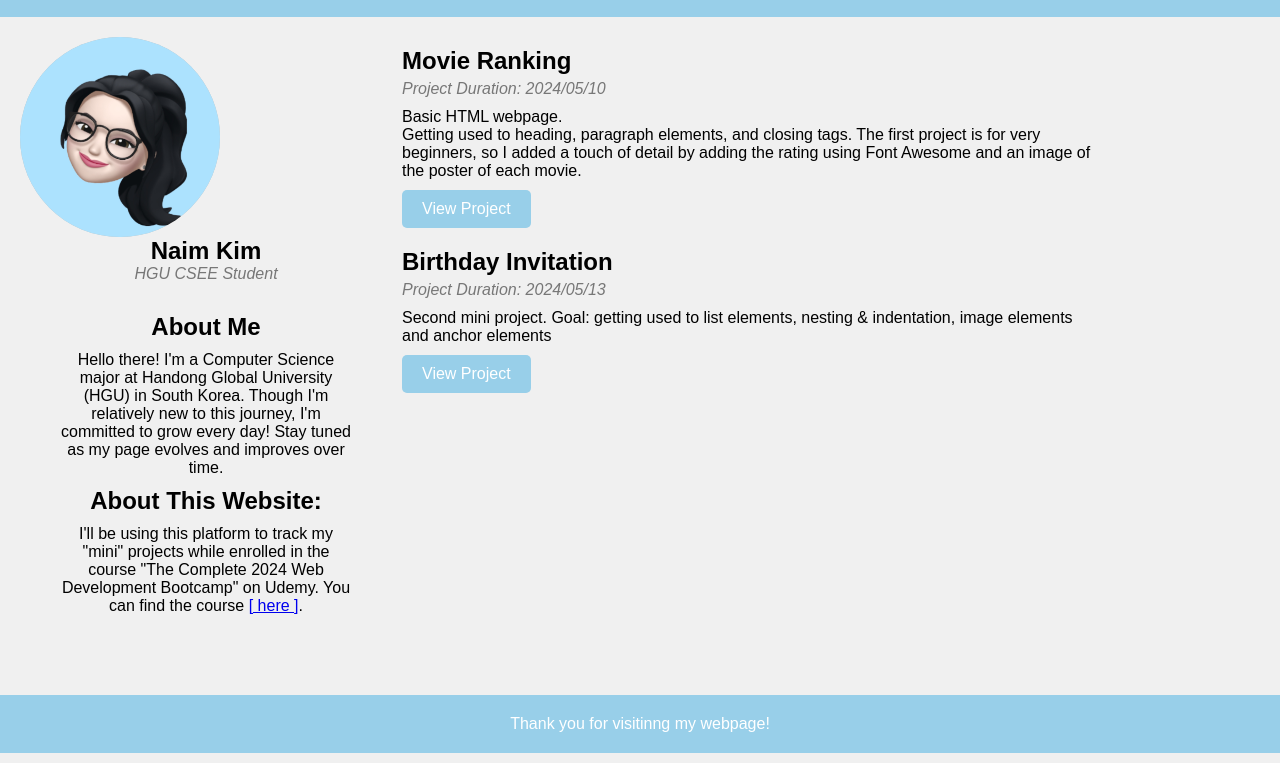
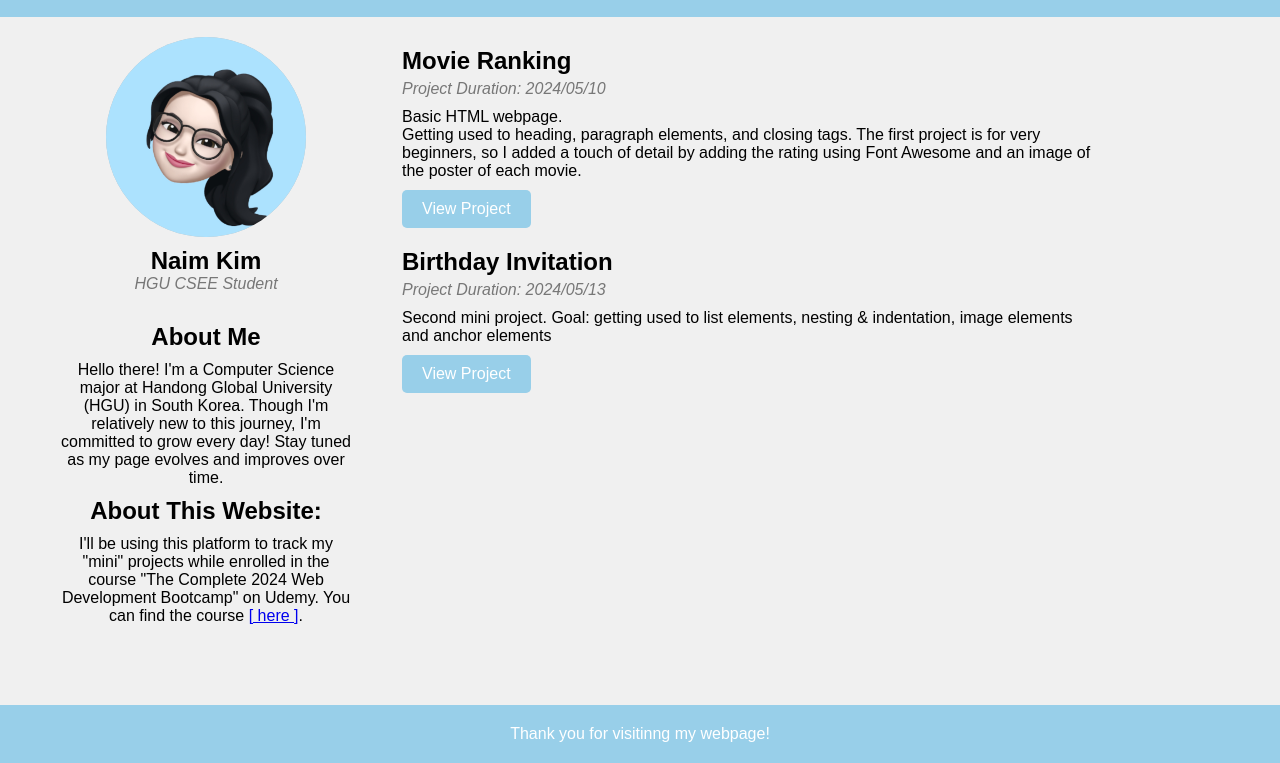
Before and after one commit to naim-kim/Udemy_2024_WebDev_Bootcamp, a plain HTML site: page index.html in a window 1280 px wide. Shown: the part 85-848 px from the top of the page. Drawn offline with Linux system fonts and the light colour scheme.

Commit message:
:bug: fix image not aligning on the center
  display: block;
  margin-left: auto;
  margin-right: auto;

```diff
--- a/index.html
+++ b/index.html
@@ -20,6 +20,7 @@
         <main>
             <div class="profile">
 
+                <div class="profile-img-box">
                 <div class="flip-box">
                     <div class="flip-box-inner">
                         <div class="flip-box-front">
@@ -31,6 +32,7 @@
                             <li>Mail: m3mail@gmail.com</li>
                         </div>
                     </div>
+                </div>
                 </div>
 
                 <h2 class="bio-name">Naim Kim</h2>
--- a/styles.css
+++ b/styles.css
@@ -1,7 +1,10 @@
 /* styles.css */
 
 /* Reset some default styles */
-body, h1, h2, p {
+body,
+h1,
+h2,
+p {
   margin: 0;
   padding: 0;
 }
@@ -52,7 +55,7 @@ header h1 {
   border: none;
   border-radius: 5px;
   line-height: 2;
-    font-size:larger;
+  font-size: larger;
   font-weight: bold;
   transition: background-color 0.3s ease;
 }
@@ -73,8 +76,10 @@ main {
 }
 
 /* profile left part */
-.profile, .bio {
+.profile,
+.bio {
   margin-bottom: 20px;
+  text-align: center;
 }
 
 .profile {
@@ -83,6 +88,11 @@ main {
   width: 30%;
 }
 
+.profile-img-box {
+  width: 100%;
+  height: 200px;
+  padding-bottom: 10px;
+}
 .profile img {
   width: 200px;
   height: 200px;
@@ -105,13 +115,15 @@ main {
   width: 200px;
   height: 200px;
   perspective: 1000px;
+  display: block;
+  margin-left: auto;
+  margin-right: auto;
 }
 
 .flip-box-inner {
   position: relative;
   width: 100%;
   height: 100%;
-    text-align: center;
   transition: transform 0.8s;
   transform-style: preserve-3d;
 }
@@ -120,7 +132,8 @@ main {
   transform: rotateY(180deg);
 }
 
-  .flip-box-front, .flip-box-back {
+.flip-box-front,
+.flip-box-back {
   position: absolute;
   width: 100%;
   height: 100%;
```
Lines whose indentation alone changed are shown as unchanged.
